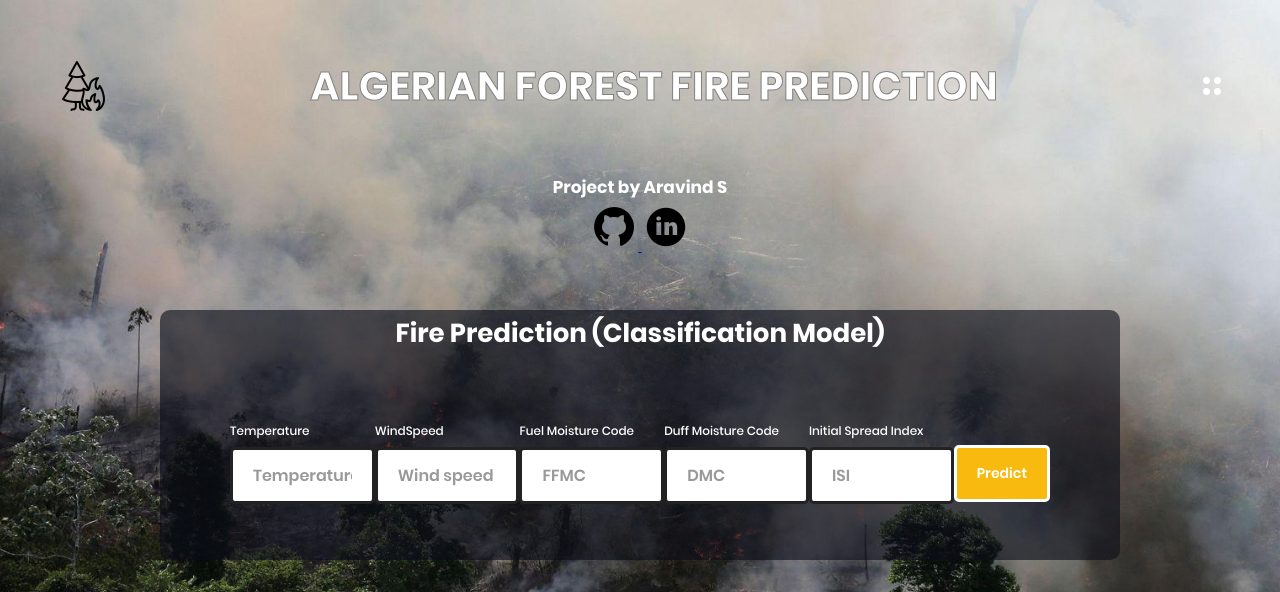
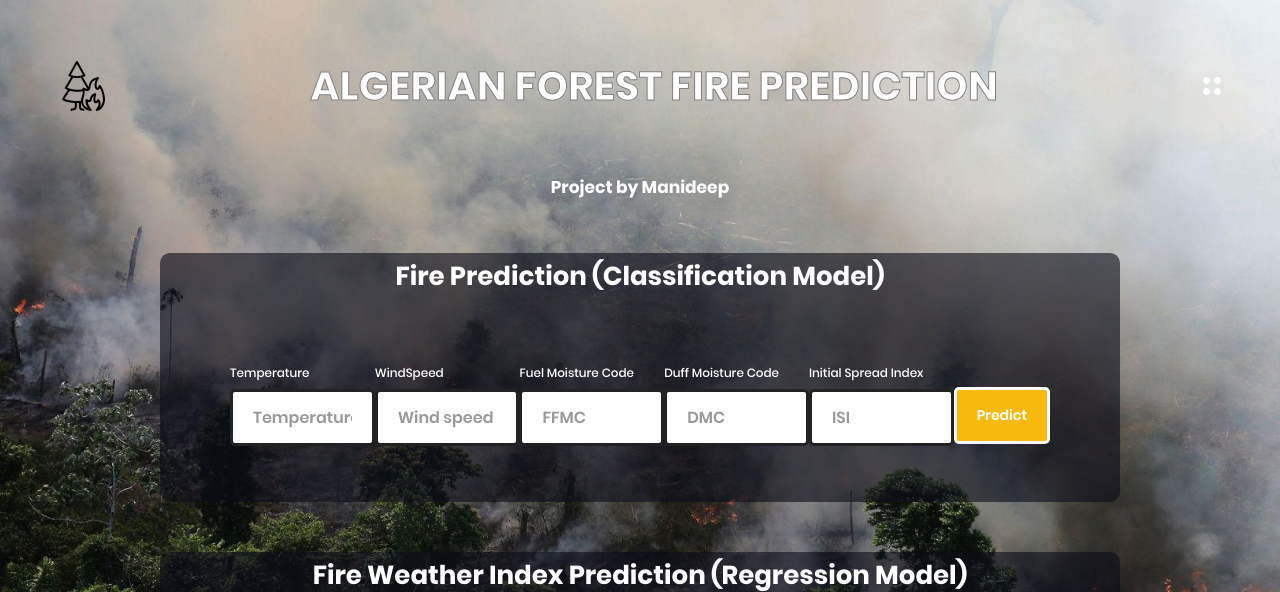
Before and after one commit to Manideepc007/Forest-fire-ML, a Flask app: page / in a window 1280 px wide. Shown: the top 592 px of the page. Run offline with Flask 2, Linux system fonts and the light colour scheme; parts of the project's set-up code (start-up, migrations or seed data) failed here and were passed over; some libraries are stand-ins or nearby versions.

Commit message:
Update index.html

```diff
--- a/templates/index.html
+++ b/templates/index.html
@@ -20,19 +20,7 @@
             <h1>ALGERIAN FOREST FIRE PREDICTION</h1>
             <img src="{{ url_for('static', filename = 'images/dots.png')}}" alt="">
         </div>
-        <h2>Project by Aravind S
-        	<div class="contact-details" >
-				<a href="https://github.com/aravind9722" rel="noopener noreferrer"
-					target="_blank"
-				>
-					<img src="{{ url_for('static',filename='images/Github.png') }}" />
-				</a>
-                <a href="https://www.linkedin.com/in/aravind-selvam/" rel="noopener noreferrer"
-                   target="_blank"
-				>
-					<img src="{{ url_for('static',filename='images/linkedin.png') }}" />
-				</a>
-			</div>
+        <h2>Project by Manideep
         </h2>
         <div class="container">
             <h3>Fire Prediction (Classification Model) </h3>
```
